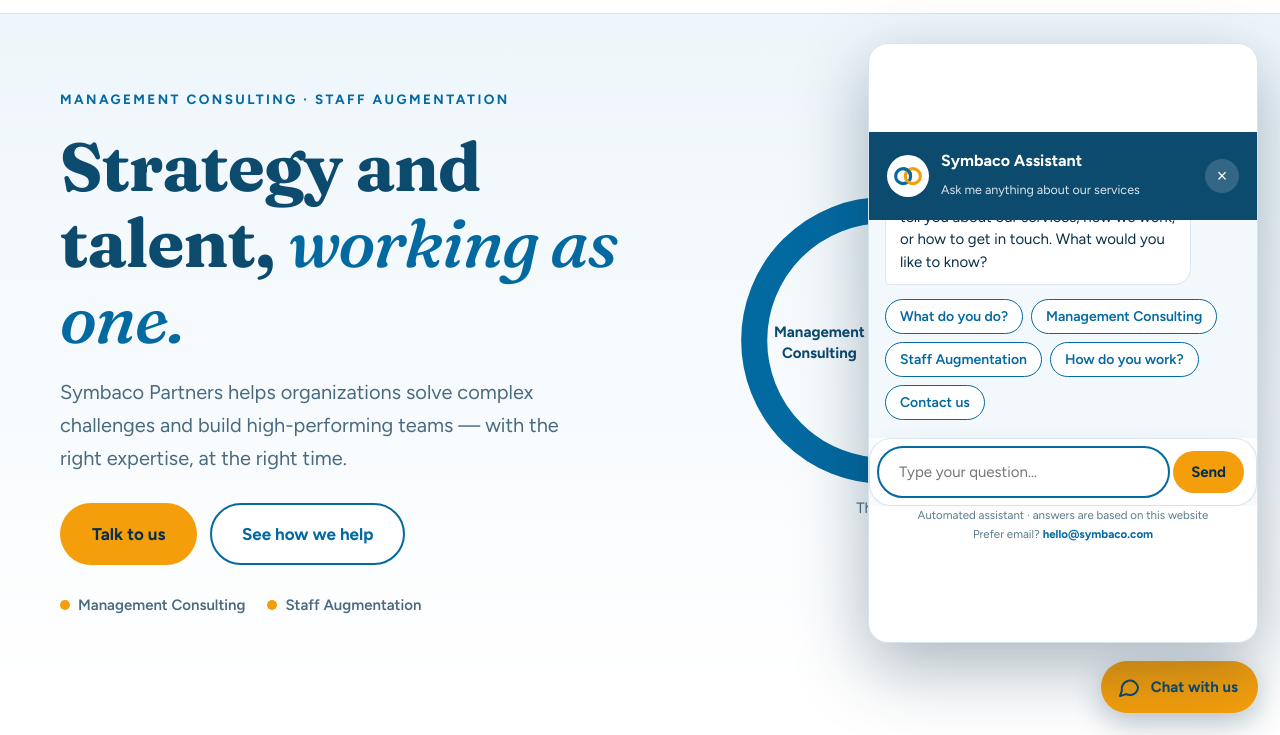
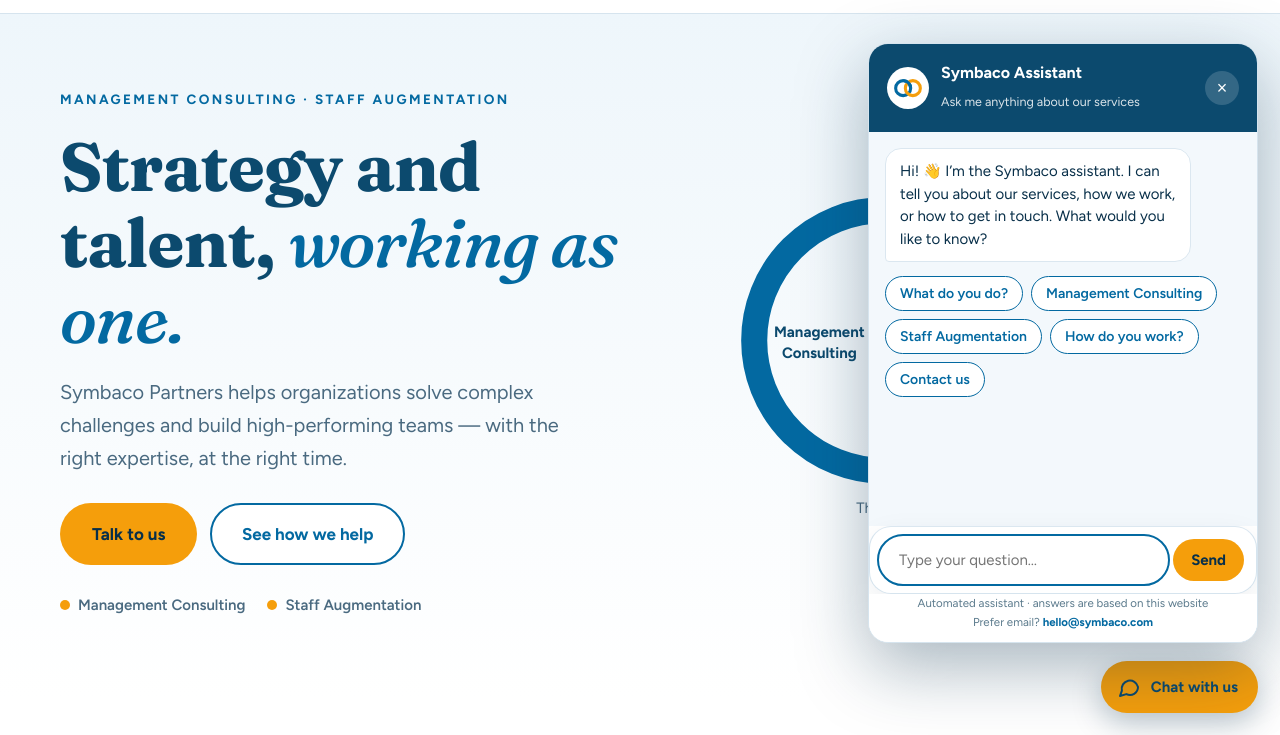
Before and after one commit to pulkitkhatter/symbaco-sample-1-executive, a plain HTML site: page index.html in a window 1280 px wide. Both pictures are taken after a click on the button "Chat with us". Shown: the part 65-800 px from the top of the page. Drawn offline with Linux system fonts and the light colour scheme.

Commit message:
Symbaco: chat box uses its full height (remove inherited section padding)

```diff
--- a/css/chat.css
+++ b/css/chat.css
@@ -2,16 +2,16 @@
 #sym-chat-btn{position:fixed;right:22px;bottom:22px;z-index:9998;display:flex;align-items:center;gap:10px;border:0;cursor:pointer;background:var(--chat-a,#f59e0b);color:var(--chat-p,#082f49);padding:14px 20px 14px 16px;border-radius:999px;font:700 15px var(--chat-font,system-ui,sans-serif);box-shadow:0 10px 30px rgba(8,47,73,.28);transition:transform .15s}
 #sym-chat-btn:hover{transform:translateY(-3px)}
 #sym-chat-btn svg{width:24px;height:24px}
-#sym-chat{position:fixed;right:22px;bottom:92px;z-index:9999;width:min(390px,calc(100vw - 32px));height:min(600px,calc(100vh - 120px));background:#fff;border-radius:20px;box-shadow:0 24px 70px rgba(8,47,73,.35);display:none;flex-direction:column;overflow:hidden;font-family:var(--chat-font,system-ui,sans-serif);color:#082f49;border:1px solid #d6e4ee}
+#sym-chat{padding:0;position:fixed;right:22px;bottom:92px;z-index:9999;width:min(390px,calc(100vw - 32px));height:min(600px,calc(100vh - 120px));background:#fff;border-radius:20px;box-shadow:0 24px 70px rgba(8,47,73,.35);display:none;flex-direction:column;overflow:hidden;font-family:var(--chat-font,system-ui,sans-serif);color:#082f49;border:1px solid #d6e4ee}
 #sym-chat.open{display:flex;animation:symup .22s ease-out}
 @keyframes symup{from{opacity:0;transform:translateY(14px)}to{opacity:1;transform:none}}
-.sc-head{background:var(--chat-p,#0c4a6e);color:#fff;padding:16px 18px;display:flex;align-items:center;gap:12px}
+.sc-head{flex:none;background:var(--chat-p,#0c4a6e);color:#fff;padding:16px 18px;display:flex;align-items:center;gap:12px}
 .sc-head .av{width:42px;height:42px;border-radius:50%;background:#fff;display:grid;place-items:center;flex:none}
 .sc-head .av svg{width:30px}
 .sc-head b{display:block;font-size:16px}.sc-head small{opacity:.85;font-size:12.5px}
 .sc-head button{margin-left:auto;background:rgba(255,255,255,.16);border:0;color:#fff;width:34px;height:34px;border-radius:50%;cursor:pointer;font-size:18px;line-height:1}
 .sc-head button:hover{background:rgba(255,255,255,.3)}
-.sc-body{flex:1;overflow-y:auto;padding:16px;background:#f3f8fc;display:flex;flex-direction:column;gap:10px}
+.sc-body{flex:1 1 auto;min-height:0;overflow-y:auto;padding:16px;background:#f3f8fc;display:flex;flex-direction:column;gap:10px}
 .sc-m{max-width:86%;padding:11px 14px;border-radius:16px;font-size:15px;line-height:1.5}
 .sc-m a{color:#0369a1;font-weight:700}
 .sc-m.bot{background:#fff;border:1px solid #dbe7f0;border-bottom-left-radius:4px;align-self:flex-start}
@@ -22,11 +22,11 @@
 .sc-chips{display:flex;flex-wrap:wrap;gap:8px;padding:4px 0 2px}
 .sc-chips button{background:#fff;border:1.5px solid #0369a1;color:#0369a1;border-radius:999px;padding:8px 14px;font:600 14px var(--chat-font,system-ui,sans-serif);cursor:pointer}
 .sc-chips button:hover{background:#0369a1;color:#fff}
-.sc-form{display:flex;gap:8px;padding:12px;border-top:1px solid #dbe7f0;background:#fff}
+.sc-form{flex:none;display:flex;gap:8px;padding:12px;border-top:1px solid #dbe7f0;background:#fff}
 .sc-form input{flex:1;border:1.5px solid #b9cfdf;border-radius:999px;padding:11px 16px;font:15px var(--chat-font,system-ui,sans-serif);min-width:0;color:#082f49}
 .sc-form input:focus{outline:2px solid #0369a1;border-color:transparent}
 .sc-form button{border:0;background:var(--chat-a,#f59e0b);color:#082f49;border-radius:999px;padding:0 18px;font:700 15px var(--chat-font,system-ui,sans-serif);cursor:pointer}
-.sc-foot{font-size:11.5px;color:#5b7a8c;text-align:center;padding:0 12px 10px;background:#fff}
+.sc-foot{flex:none;font-size:11.5px;color:#5b7a8c;text-align:center;padding:0 12px 10px;background:#fff}
 @media(max-width:520px){#sym-chat{right:10px;left:10px;width:auto;bottom:84px;height:calc(100vh - 110px)}#sym-chat-btn{right:14px;bottom:14px}#sym-chat-btn span{display:none}#sym-chat-btn{padding:15px}}
 @media(prefers-reduced-motion:reduce){#sym-chat.open{animation:none}.sc-typing i{animation:none}}
 
```
